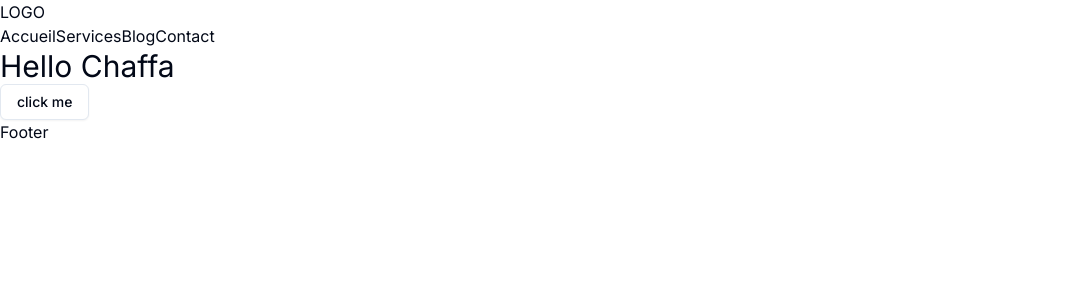
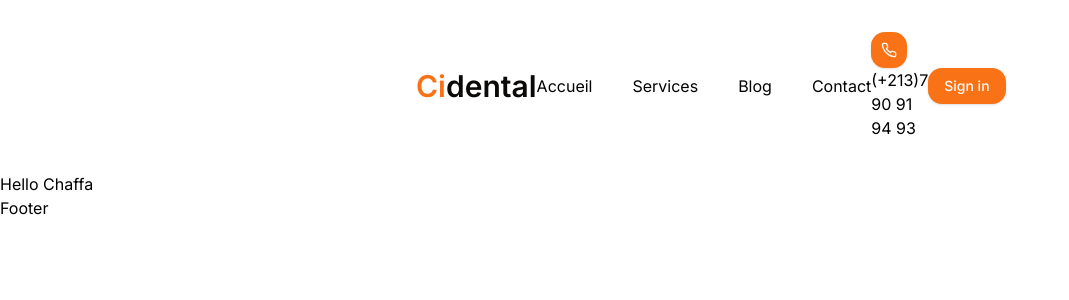
Before and after one commit to abLyn/cidental, a Next.js app: page / in a window 1280 px wide. Shown: the top 300 px of the page, without its empty margins (0-1069 px from the left). Built offline with nearby package versions, Linux system fonts and the light colour scheme.

Commit message:
navbar content, luicid-react

```diff
--- a/package.json
+++ b/package.json
@@ -13,6 +13,7 @@
     "@radix-ui/react-slot": "^1.0.2",
     "class-variance-authority": "^0.7.0",
     "clsx": "^2.1.0",
+    "lucide-react": "^0.316.0",
     "next": "14.1.0",
     "react": "^18",
     "react-dom": "^18",
--- a/src/app/globals.css
+++ b/src/app/globals.css
@@ -5,72 +5,46 @@
 @layer base {
   :root {
     --background: 0 0% 100%;
-    --foreground: 222.2 84% 4.9%;
-
+    --foreground: 20 14.3% 4.1%;
     --card: 0 0% 100%;
-    --card-foreground: 222.2 84% 4.9%;
-
+    --card-foreground: 20 14.3% 4.1%;
     --popover: 0 0% 100%;
-    --popover-foreground: 222.2 84% 4.9%;
-
-    --primary: 222.2 47.4% 11.2%;
-    --primary-foreground: 210 40% 98%;
-
-    --secondary: 210 40% 96.1%;
-    --secondary-foreground: 222.2 47.4% 11.2%;
-
-    --muted: 210 40% 96.1%;
-    --muted-foreground: 215.4 16.3% 46.9%;
-
-    --accent: 210 40% 96.1%;
-    --accent-foreground: 222.2 47.4% 11.2%;
-
+    --popover-foreground: 20 14.3% 4.1%;
+    --primary: 24.6 95% 53.1%;
+    --primary-foreground: 60 9.1% 97.8%;
+    --secondary: 60 4.8% 95.9%;
+    --secondary-foreground: 24 9.8% 10%;
+    --muted: 60 4.8% 95.9%;
+    --muted-foreground: 25 5.3% 44.7%;
+    --accent: 60 4.8% 95.9%;
+    --accent-foreground: 24 9.8% 10%;
     --destructive: 0 84.2% 60.2%;
-    --destructive-foreground: 210 40% 98%;
-
-    --border: 214.3 31.8% 91.4%;
-    --input: 214.3 31.8% 91.4%;
-    --ring: 222.2 84% 4.9%;
-
-    --radius: 0.5rem;
+    --destructive-foreground: 60 9.1% 97.8%;
+    --border: 20 5.9% 90%;
+    --input: 20 5.9% 90%;
+    --ring: 24.6 95% 53.1%;
+    --radius: 1rem;
   }
 
   .dark {
-    --background: 222.2 84% 4.9%;
-    --foreground: 210 40% 98%;
-
-    --card: 222.2 84% 4.9%;
-    --card-foreground: 210 40% 98%;
-
-    --popover: 222.2 84% 4.9%;
-    --popover-foreground: 210 40% 98%;
-
-    --primary: 210 40% 98%;
-    --primary-foreground: 222.2 47.4% 11.2%;
-
-    --secondary: 217.2 32.6% 17.5%;
-    --secondary-foreground: 210 40% 98%;
-
-    --muted: 217.2 32.6% 17.5%;
-    --muted-foreground: 215 20.2% 65.1%;
-
-    --accent: 217.2 32.6% 17.5%;
-    --accent-foreground: 210 40% 98%;
-
-    --destructive: 0 62.8% 30.6%;
-    --destructive-foreground: 210 40% 98%;
-
-    --border: 217.2 32.6% 17.5%;
-    --input: 217.2 32.6% 17.5%;
-    --ring: 212.7 26.8% 83.9%;
+    --background: 20 14.3% 4.1%;
+    --foreground: 60 9.1% 97.8%;
+    --card: 20 14.3% 4.1%;
+    --card-foreground: 60 9.1% 97.8%;
+    --popover: 20 14.3% 4.1%;
+    --popover-foreground: 60 9.1% 97.8%;
+    --primary: 20.5 90.2% 48.2%;
+    --primary-foreground: 60 9.1% 97.8%;
+    --secondary: 12 6.5% 15.1%;
+    --secondary-foreground: 60 9.1% 97.8%;
+    --muted: 12 6.5% 15.1%;
+    --muted-foreground: 24 5.4% 63.9%;
+    --accent: 12 6.5% 15.1%;
+    --accent-foreground: 60 9.1% 97.8%;
+    --destructive: 0 72.2% 50.6%;
+    --destructive-foreground: 60 9.1% 97.8%;
+    --border: 12 6.5% 15.1%;
+    --input: 12 6.5% 15.1%;
+    --ring: 20.5 90.2% 48.2%;
   }
 }
-
-@layer base {
-  * {
-    @apply border-border;
-  }
-  body {
-    @apply bg-background text-foreground;
-  }
-}
--- a/src/app/layout.tsx
+++ b/src/app/layout.tsx
@@ -1,8 +1,9 @@
 import type { Metadata } from 'next'
 import { Inter } from 'next/font/google'
 import './globals.css'
+
+import Footer from '@/components/footer/Footer'
 import Navbar from '@/components/navbar/Navbar'
-import Footer from '@/components/footer/Footer'
 
 const inter = Inter({ subsets: ['latin'] })
 
--- a/src/app/page.tsx
+++ b/src/app/page.tsx
@@ -5,8 +5,7 @@ export default function Home() {
   //throw new Error('Error in Home !!!')
   return (
     <main className="">
-      <h1 className="text-3xl">Hello Chaffa</h1>
-      <Button variant="outline">click me</Button>
+      <h1 className="">Hello Chaffa</h1>
     </main>
   )
 }
--- /dev/null
+++ b/src/components/home-sections/ServicesSection.tsx
@@ -0,0 +1,5 @@
+const ServicesSection = () => {
+  return <div>Nos Services</div>
+}
+
+export default ServicesSection
--- /dev/null
+++ b/src/components/navbar/Logo.tsx
@@ -0,0 +1,15 @@
+import Link from 'next/link'
+
+export default function Logo() {
+  return (
+    <div className="flex items-center">
+      <Link href="/" className=" lg:ml-0   ">
+        <h1 className="  flex items-end  group text-3xl  text-primary font-semibold transition ease-in-out   hover:scale-105 duration-300  ">
+          Ci
+          <span className=" text-foreground   ">dental</span>
+          <span className=" text-foreground  animate-bounce text-2xl "></span>
+        </h1>
+      </Link>
+    </div>
+  )
+}
--- a/src/components/navbar/Navbar.tsx
+++ b/src/components/navbar/Navbar.tsx
@@ -1,12 +1,28 @@
-import Link from 'next/link'
 import Links from './links/Links'
+import Logo from './Logo'
+import { Button } from '../ui/button'
+import { Phone } from 'lucide-react'
 
 const Navbar = () => {
   return (
-    <div>
-      <div>LOGO</div>
-      <div>
-        <Links />
+    <div className="md:sticky md:top-0   md:shadow-none z-20 ">
+      <div className="  animate-in fade-in zoom-in bg-white p-8">
+        <div className="flex justify-between md:mx-[24rem] items-center">
+          <Logo />
+          <div className="hidden  lg:flex gap-10 ">
+            <Links />
+          </div>
+          <div>
+            <Button size="icon" className=" mr-4 ">
+              <Phone className="h-4 w-4" />
+            </Button>
+            (+213)7 90 91 94 93
+          </div>
+
+          <Button className="hover:-translate-y-1 transition-all duration-300">
+            Sign in
+          </Button>
+        </div>
       </div>
     </div>
   )
--- a/src/components/navbar/links/Links.tsx
+++ b/src/components/navbar/links/Links.tsx
@@ -9,13 +9,13 @@ const Links = () => {
   ]
 
   return (
-    <div>
+    <>
       {links.map((link) => (
         <Link key={link.title} href={link.path}>
           {link.title}
         </Link>
       ))}
-    </div>
+    </>
   )
 }
 
```
Also changed, not shown: 1 other file (tests, documents, lock files or other folders).
